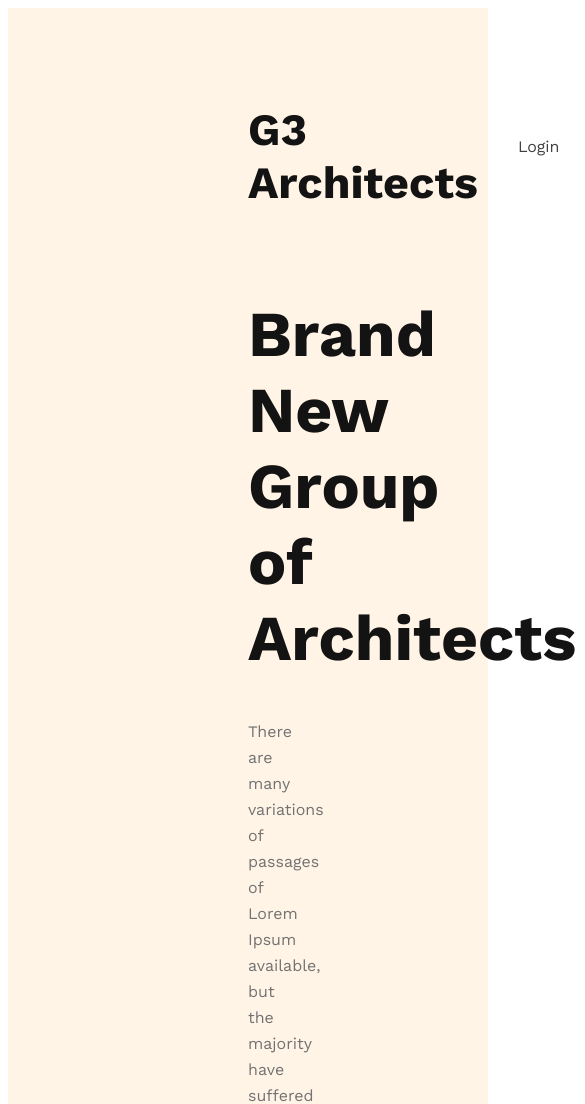
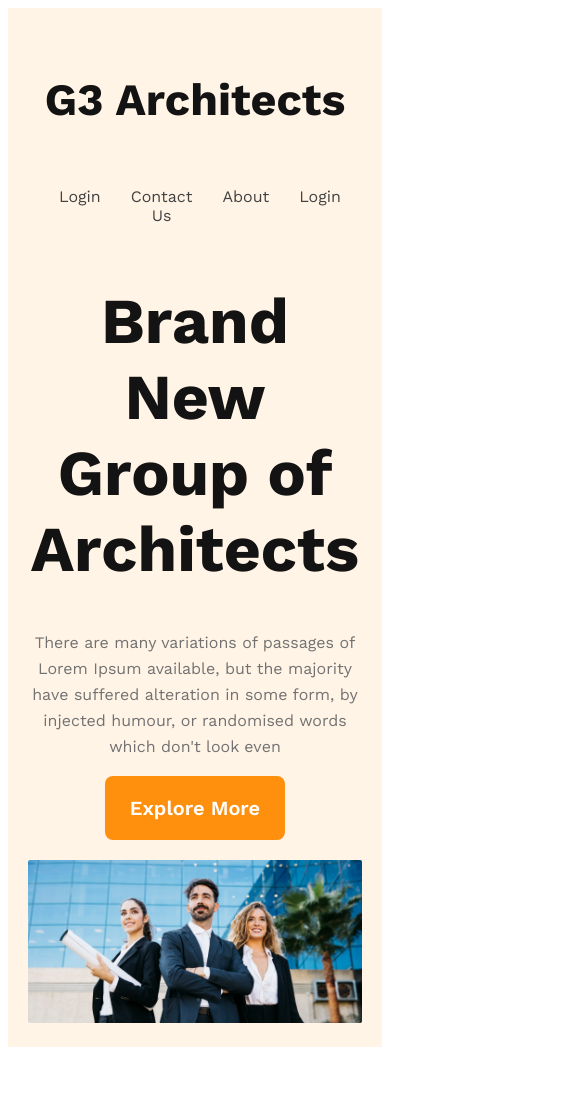
Before and after one commit to Musfiq708/g3-architect-repo, a plain HTML site: page index.html in a window 390 px wide. Shown: the top 1104 px of the page, 585 px wide, since content can reach past the window. After the commit the page ends 1055 px from the top, so only its background shows below. Drawn offline with nearby package versions, Linux system fonts and the light colour scheme.

Commit message:
normal and medium done

```diff
--- a/style.css/architect.css
+++ b/style.css/architect.css
@@ -75,4 +75,30 @@ font-style: normal;
 font-weight: 600;
 line-height: normal;
 border: none;
+cursor: pointer;
 }
+.banner img{
+    width: 100%;
+    margin-top: 20px;
+}
+
+/* responsive styles */
+/* mobile device version */
+@media screen and (max-width:576px) {
+    header {
+        padding: 20px ;
+    }
+    nav{
+        flex-direction: column;
+    }
+
+}
+/* tablet or medium devices */
+@media screen and (min-width:576px) and (max-width:960px) {
+    header{
+        padding: 50px;
+    }
+    nav{
+        flex-direction: column;
+    }
+}
```
